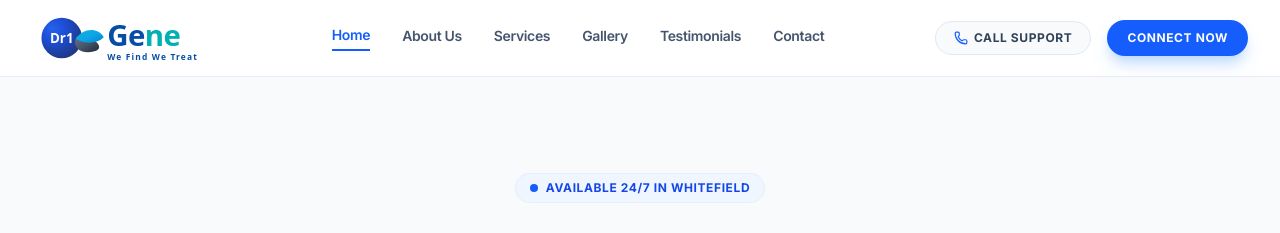
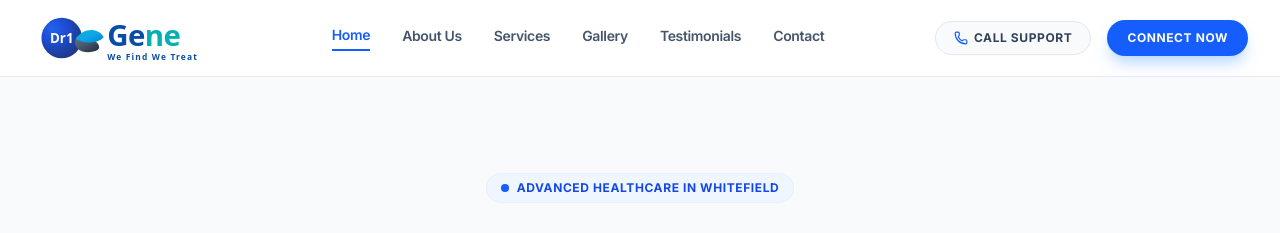
Before and after one commit to Sasankreddynare/Dr1-Gene-hospital-repo, a React (Vite) app: page / in a window 1280 px wide. Shown: the top 233 px of the page. Built offline with nearby package versions, Linux system fonts and the light colour scheme.

Commit message:
style: update service messaging in hero and contact views
Refine messaging for clarity and consistency regarding clinic availability and emergency response services.

```diff
--- a/src/components/ContactView.tsx
+++ b/src/components/ContactView.tsx
@@ -110,7 +110,7 @@ export default function ContactView() {
                   <div className="space-y-1 text-slate-500 text-xs font-semibold">
                     <p>Monday – Saturday: 08:00 AM – 09:00 PM</p>
                     <p>Sunday: 10:00 AM – 01:00 PM</p>
-                    <p className="text-red-500 font-bold">Emergency & Ambulance Support: 24/7 Live</p>
+                    <p className="text-red-500 font-bold">Emergency & Ambulance Support: Live Response</p>
                   </div>
                 </div>
               </div>
--- a/src/components/Hero.tsx
+++ b/src/components/Hero.tsx
@@ -27,7 +27,7 @@ export default function Hero({ onPageChange }: HeroProps) {
         {/* Trust badge */}
         <div className="inline-flex items-center gap-2 bg-blue-50 text-blue-700 px-3.5 py-1.5 rounded-full text-xs font-bold uppercase tracking-wider mb-6 border border-blue-100/50">
           <span className="flex h-2 w-2 rounded-full bg-blue-600"></span>
-          Available 24/7 in Whitefield
+          Advanced Healthcare in Whitefield
         </div>
 
         {/* Main Headline */}
```
